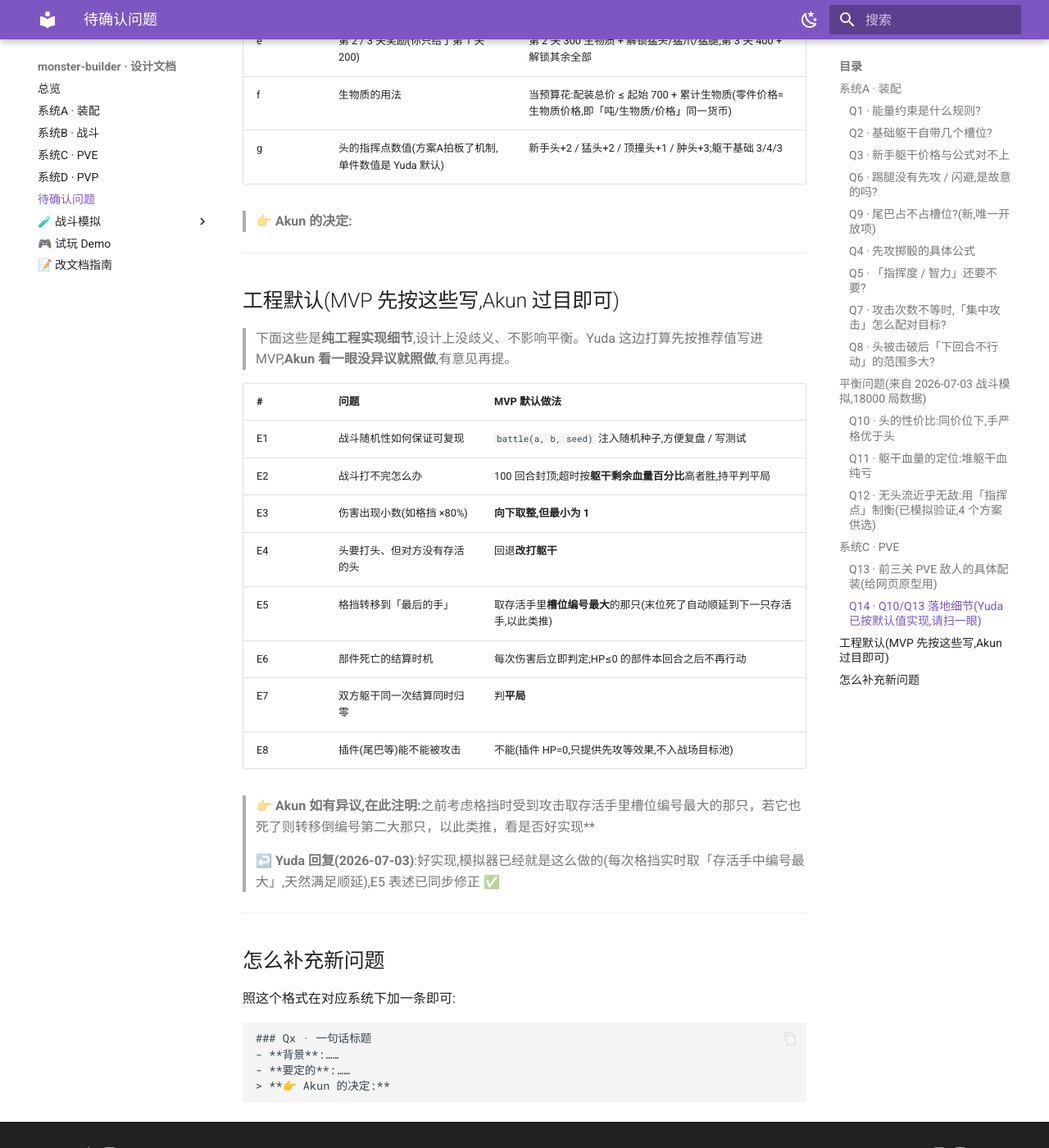
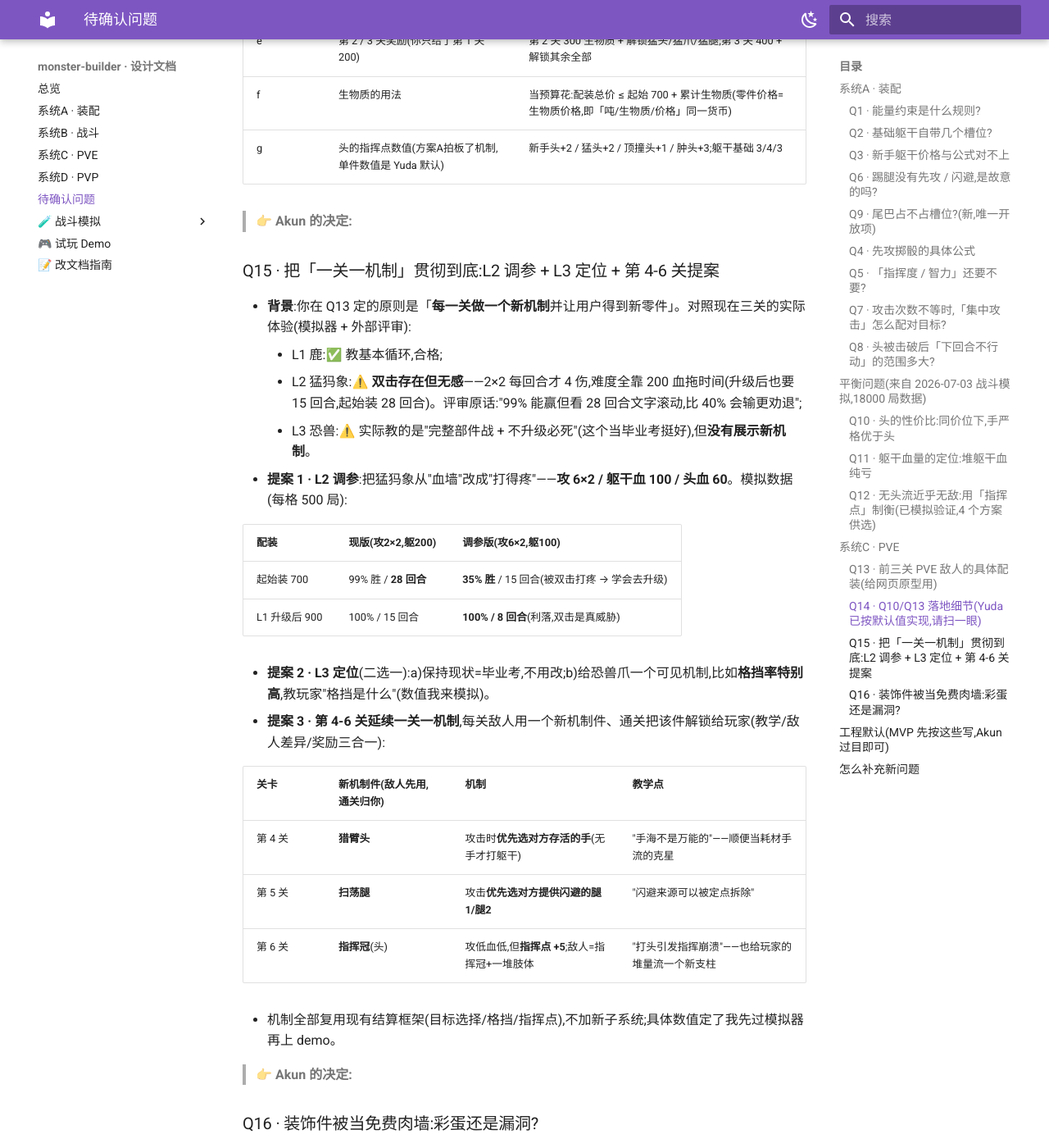
Before and after one commit to zhaoyuda/monster-builder, an MkDocs documentation site: the page built from design/05-open-questions.md, in a window 1280 px wide and 1400 px high, scrolled down 5386 px. Shown: the whole window at 82% size. Built offline with MkDocs 1.6.1 and Material for MkDocs 9.7.7, drawn with Linux system fonts in a browser that asks for light colours; some of the changed text lies outside the part shown.

Commit message:
docs: 新开 Q15(一关一机制:L2调参+L4-6提案,附模拟数据)与 Q16(装饰件肉墙漏洞)
Co-Authored-By: Claude Fable 5 <noreply@anthropic.com>

```diff
--- a/design/05-open-questions.md
+++ b/design/05-open-questions.md
@@ -5,8 +5,8 @@
 !!! success "Q1-Q8(2026-07-03)、Q10-Q13(2026-07-07)已拍板 ✅"
     Akun 已回填决定,**均已并入正文**([零件表](01-assembly.md) 指挥点/暴击列、[战斗手册](02-combat.md) 指挥点/暴击/多段攻击、[PVE](03-pve.md) 前三关配置)并落进模拟器与网页 demo。下面保留原问题与决定作存档。
 
-!!! warning "当前开放项:Q9、Q14"
-    Q9 是尾巴槽位细节(上轮漏了);**Q14 是 Q10/Q13 落地时冒出来的实现细节**,Yuda 已按默认值做进 demo,Akun 扫一眼确认即可。
+!!! warning "当前开放项:Q9、Q14、Q15、Q16"
+    Q9 是尾巴槽位细节(上轮漏了);**Q14 是 Q10/Q13 落地时的实现细节**(已按默认值进 demo,扫一眼即可);**Q15 是 PVE 关卡的机制执行 + 第 4-6 关提案**(带模拟数据,本轮重点);Q16 是外部评审发现的装饰件漏洞。
 
 ---
 
@@ -167,6 +167,40 @@
 
 > **👉 Akun 的决定:**
 
+### Q15 · 把「一关一机制」贯彻到底:L2 调参 + L3 定位 + 第 4-6 关提案
+
+- **背景**:你在 Q13 定的原则是「**每一关做一个新机制**并让用户得到新零件」。对照现在三关的实际体验(模拟器 + 外部评审):
+    - L1 鹿:✅ 教基本循环,合格;
+    - L2 猛犸象:⚠️ **双击存在但无感**——2×2 每回合才 4 伤,难度全靠 200 血拖时间(升级后也要 15 回合,起始装 28 回合)。评审原话:"99% 能赢但看 28 回合文字滚动,比 40% 会输更劝退";
+    - L3 恐兽:⚠️ 实际教的是"完整部件战 + 不升级必死"(这个当毕业考挺好),但**没有展示新机制**。
+- **提案 1 · L2 调参**:把猛犸象从"血墙"改成"打得疼"——**攻 6×2 / 躯干血 100 / 头血 60**。模拟数据(每格 500 局):
+
+| 配装 | 现版(攻2×2,躯200) | 调参版(攻6×2,躯100) |
+|---|---|---|
+| 起始装 700 | 99% 胜 / **28 回合** | **35% 胜** / 15 回合(被双击打疼 → 学会去升级) |
+| L1 升级后 900 | 100% / 15 回合 | **100% / 8 回合**(利落,双击是真威胁) |
+
+- **提案 2 · L3 定位**(二选一):a)保持现状=毕业考,不用改;b)给恐兽爪一个可见机制,比如**格挡率特别高**,教玩家"格挡是什么"(数值我来模拟)。
+- **提案 3 · 第 4-6 关延续一关一机制**,每关敌人用一个新机制件、通关把该件解锁给玩家(教学/敌人差异/奖励三合一):
+
+| 关卡 | 新机制件(敌人先用,通关归你) | 机制 | 教学点 |
+|---|---|---|---|
+| 第 4 关 | **猎臂头** | 攻击时**优先选对方存活的手**(无手才打躯干) | "手海不是万能的"——顺便当耗材手流的克星 |
+| 第 5 关 | **扫荡腿** | 攻击**优先选对方提供闪避的腿1/腿2** | "闪避来源可以被定点拆除" |
+| 第 6 关 | **指挥冠**(头) | 攻低血低,但**指挥点 +5**;敌人=指挥冠+一堆肢体 | "打头引发指挥崩溃"——也给玩家的堆量流一个新支柱 |
+
+- 机制全部复用现有结算框架(目标选择/格挡/指挥点),不加新子系统;具体数值定了我先过模拟器再上 demo。
+
+> **👉 Akun 的决定:**
+
+### Q16 · 装饰件被当免费肉墙:彩蛋还是漏洞?
+
+- **背景**:装饰手/装饰腿(0 价 0 耗能)会进攻击目标池,等于**免费帮怪兽分摊伤害——不拆装饰件反而更强,花钱换战斗件可能降低生存性**。外部评审认为这在教玩家利用实现细节,不是好的"涌现技巧"。
+- **选项**:a)装饰件**不进目标池**(和尾巴一样,纯摆设,最干净);b)**被命中一次即碎**(保留"挡了一下"的直觉和击碎的爽感,又当不成盾);c)保持现状,把"废料挡枪"包装成世界观特色。
+- **推荐方案**:**b 首击即碎**——将来纸偶表现里装饰件被一击打飞也是个可视爽点。
+
+> **👉 Akun 的决定:**
+
 ---
 
 ## 工程默认(MVP 先按这些写,Akun 过目即可)
```
